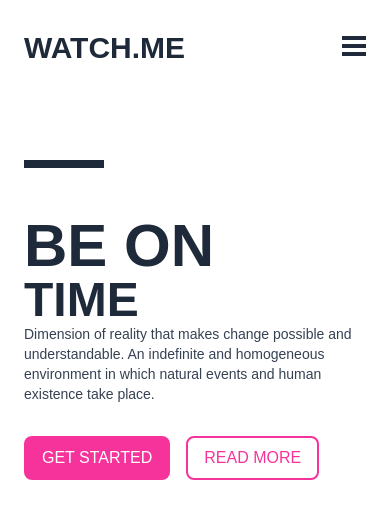
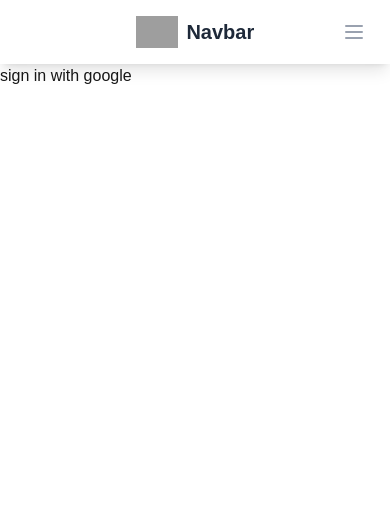
Before and after one commit to MaharjanGagan2057/Learning-Management-System, a Next.js app: page /home in a window 390 px wide. Shown: the top 518 px of the page. Built offline with nearby package versions, Linux system fonts and the light colour scheme; grey boxes are pictures that could not be loaded.

Commit message:
o auth impliminted

```diff
--- a/package.json
+++ b/package.json
@@ -11,6 +11,7 @@
   "dependencies": {
     "mongoose": "^8.18.1",
     "next": "15.5.3",
+    "next-auth": "^4.24.11",
     "react": "19.1.0",
     "react-dom": "19.1.0"
   },
--- a/src/app/Contact/page.tsx
+++ b/src/app/Contact/page.tsx
@@ -1,7 +1,10 @@
+import Navbar from "../navbar/page"
 
 
 function contact ()  {
   return (
+    <>
+  <Navbar/>
    <section className="bg-white dark:bg-slate-800 " id="contact">
   <div className="mx-auto max-w-7xl px-4 py-16 sm:px-6 lg:px-8 lg:py-20">
     <div className="mb-4">
@@ -75,6 +78,7 @@ function contact ()  {
         </div>
         <div className="card h-fit max-w-6xl p-5 md:p-12" id="form">
           <h2 className="mb-4 text-2xl font-bold dark:text-white">Ready to Get Started?</h2>
+
           {/* This form tag uses the Fabform.io service as its form backend to handle form submissions.
      The "action" attribute specifies the endpoint URL provided by Fabform.io, where form data
      will be sent using the POST method. */}
@@ -101,7 +105,7 @@ function contact ()  {
     </div>
   </div>
 </section>
-
+    </>
   )
 }
 
--- a/src/app/about/page.tsx
+++ b/src/app/about/page.tsx
@@ -1,9 +1,11 @@
 import React from 'react'
-import navbar from '../navbar/page'
+import Navbar from '../navbar/page'
 
 const page = () => {
   return (
 
+<>
+<Navbar/>
 
 <div className="sm:flex items-center max-w-screen-xl ">
   <div className="sm:w-1/2 p-10">
@@ -24,7 +26,7 @@ const page = () => {
     </div>
   </div>
 </div>
-
+    </>
   )
 }
 
--- /dev/null
+++ b/src/app/api/auth/[...nextauth]/route.ts
@@ -0,0 +1,15 @@
+import NextAuth from "next-auth";
+import GoogleProvider from "next-auth/providers/google"
+
+const handler = NextAuth({
+    providers : [
+        GoogleProvider({
+            clientId : process.env.GOOGLE_CLIENT_ID as string,
+            clientSecret : process.env.GOOGLE_CLIENT_SECRET as string,
+        })
+    ],
+    secret : process.env.NEXTAUTH_SECRET
+
+    })
+
+    export{handler as GET, handler as POST}
--- a/src/app/api/route.ts
+++ b/src/app/api/route.ts
@@ -11,8 +11,13 @@ import User from "@/database/models/user.schema";
         googleid : "6589564562154568"
     })
 
+
+
     return Response.json({
         message :"you hit api route"
-    })
+    },
+    {status :200}
+
+)
 
  }
--- a/src/app/home/page.tsx
+++ b/src/app/home/page.tsx
@@ -1,70 +1,14 @@
+"use client"
+import {signIn} from "next-auth/react"
+import Navbar from "../navbar/page"
+
+
 function home(){
     return(
-        <main className="dark:bg-gray-800 bg-white relative overflow-hidden h-screen">
-  <header className="h-24 sm:h-32 flex items-center z-30 w-full">
-    <div className="container mx-auto px-6 flex items-center justify-between">
-      <div className="uppercase text-gray-800 dark:text-white font-black text-3xl">
-        Watch.ME
-      </div>
-      <div className="flex items-center">
-        <nav className="font-sen text-gray-800 dark:text-white uppercase text-lg lg:flex items-center hidden">
-          <a href="#" className="py-2 px-6 flex">
-            Home
-          </a>
-          <a href="#" className="py-2 px-6 flex">
-            Watch
-          </a>
-          <a href="#" className="py-2 px-6 flex">
-            Product
-
-          </a>
-          <a href="/contact" className="py-2 px-6 flex">
-            Contact
-          </a>
-          <a href="#" className="py-2 px-6 flex">
-            Carrer
-          </a>
-        </nav>
-        <button className="lg:hidden flex flex-col ml-4">
-          <span className="w-6 h-1 bg-gray-800 dark:bg-white mb-1">
-          </span>
-          <span className="w-6 h-1 bg-gray-800 dark:bg-white mb-1">
-          </span>
-          <span className="w-6 h-1 bg-gray-800 dark:bg-white mb-1">
-          </span>
-        </button>
-      </div>
-    </div>
-  </header>
-  <div className="bg-white dark:bg-gray-800 flex relative z-20 items-center overflow-hidden">
-    <div className="container mx-auto px-6 flex relative py-16">
-      <div className="sm:w-2/3 lg:w-2/5 flex flex-col relative z-20">
-        <span className="w-20 h-2 bg-gray-800 dark:bg-white mb-12">
-        </span>
-        <h1 className="font-bebas-neue uppercase text-6xl sm:text-8xl font-black flex flex-col leading-none dark:text-white text-gray-800">
-          Be on
-          <span className="text-5xl sm:text-7xl">
-            Time
-          </span>
-        </h1>
-        <p className="text-sm sm:text-base text-gray-700 dark:text-white">
-          Dimension of reality that makes change possible and understandable. An indefinite and homogeneous environment in which natural events and human existence take place.
-        </p>
-        <div className="flex mt-8">
-          <a href="#" className="uppercase py-2 px-4 rounded-lg bg-pink-500 border-2 border-transparent text-white text-md mr-4 hover:bg-pink-400">
-            Get started
-          </a>
-          <a href="#" className="uppercase py-2 px-4 rounded-lg bg-transparent border-2 border-pink-500 text-pink-500 dark:text-white hover:bg-pink-500 hover:text-white text-md">
-            Read more
-          </a>
-        </div>
-      </div>
-      <div className="hidden sm:block sm:w-1/3 lg:w-3/5 relative">
-        <img src="https://www.tailwind-kit.com/images/object/10.png" className="max-w-xs md:max-w-sm m-auto" />
-      </div>
-    </div>
-  </div>
-</main>
+       <div>
+        <Navbar/>
+        <button onClick ={()=>signIn("google")}>sign in with google</button>
+       </div>
     )
 }
 
--- a/src/app/navbar/page.tsx
+++ b/src/app/navbar/page.tsx
@@ -1,4 +1,8 @@
- function page(){
+ import Link from "next/link"
+import home from "../home/page"
+import contact from "../contact/page"
+import about from "../about/page"
+ function Navbar(){
     return(
 <div>
   {/* Navbar with Mega Menu */}
@@ -12,7 +16,7 @@
           </div>
           <div className="hidden sm:block sm:ml-6">
             <div className="flex space-x-4">
-              <a href="#" className="text-gray-900 hover:bg-gray-100 px-3 py-2 rounded-md text-sm font-medium">Home</a>
+              <Link href="/home" className="text-gray-900 hover:bg-gray-100 px-3 py-2 rounded-md text-sm font-medium">Home</Link>
               {/* Products Dropdown Trigger */}
               <div className="relative group">
                 <button className="text-gray-900 hover:bg-gray-100 px-3 py-2 rounded-md text-sm font-medium flex items-center">
@@ -58,8 +62,8 @@
                 </div>
               </div>
               <a href="#" className="text-gray-900 hover:bg-gray-100 px-3 py-2 rounded-md text-sm font-medium">Services</a>
-              <a href="#" className="text-gray-900 hover:bg-gray-100 px-3 py-2 rounded-md text-sm font-medium">About</a>
-              <a href="#" className="text-gray-900 hover:bg-gray-100 px-3 py-2 rounded-md text-sm font-medium">Contact</a>
+              <Link href="about/" className="text-gray-900 hover:bg-gray-100 px-3 py-2 rounded-md text-sm font-medium">About</Link>
+              <Link href="contact/" className="text-gray-900 hover:bg-gray-100 px-3 py-2 rounded-md text-sm font-medium">Contact</Link>
             </div>
           </div>
         </div>
@@ -128,16 +132,9 @@
       </div>
     </div>
   </nav>
-  Page content
-  <div className="max-w-7xl mx-auto py-6 sm:px-6 lg:px-8">
-    <div className="px-4 py-6 sm:px-0">
-      <div className="border-4 border-dashed border-gray-200 rounded-lg h-96 flex items-center justify-center">
-        <p className="text-gray-500 text-xl">Page Content Goes Here</p>
-      </div>
-    </div>
-  </div>
+
 </div>
 
     )
  }
- export  default page
+ export  default Navbar
```
Also changed, not shown: src/app/page.tsx (+6 -0 lines), 1 other file (tests, documents, lock files or other folders).
